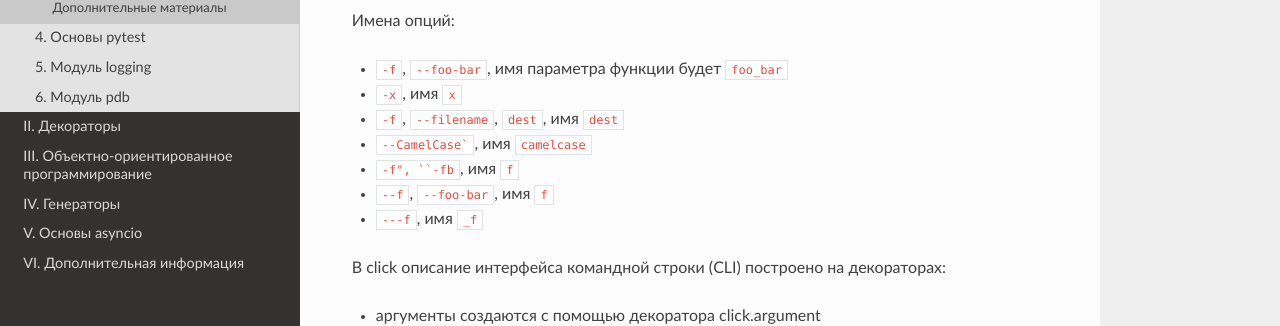
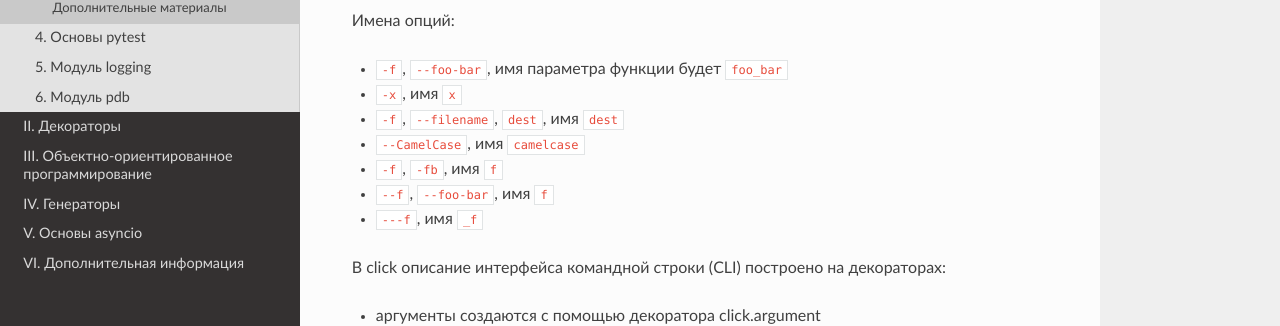
Before and after one commit to natenka/advpyneng-book, a Sphinx documentation site: the page built from docs/source/book/03_click/basics.rst, in a window 1280 px wide and 900 px high. Shown: the part 319-645 px from the top of the window. Built offline with Sphinx 7.4.7 and the Read the Docs theme 2.0.0, drawn with Linux system fonts in a browser that asks for light colours; pages that are not in the unit, such as notebooks, are missing from menus.

Commit message:
Исправлен синтаксис RST

````diff
--- a/docs/source/book/03_click/basics.rst
+++ b/docs/source/book/03_click/basics.rst
@@ -12,8 +12,8 @@
 * ``-f``, ``--foo-bar``, имя параметра функции будет ``foo_bar``
 * ``-x``, имя ``x``
 * ``-f``, ``--filename``, ``dest``, имя ``dest``
-* ``--CamelCase```, имя ``camelcase``
-* ``-f", ``-fb``, имя ``f``
+* ``--CamelCase``, имя ``camelcase``
+* ``-f``, ``-fb``, имя ``f``
 * ``--f``, ``--foo-bar``, имя ``f``
 * ``---f``, имя ``_f``
 
````
